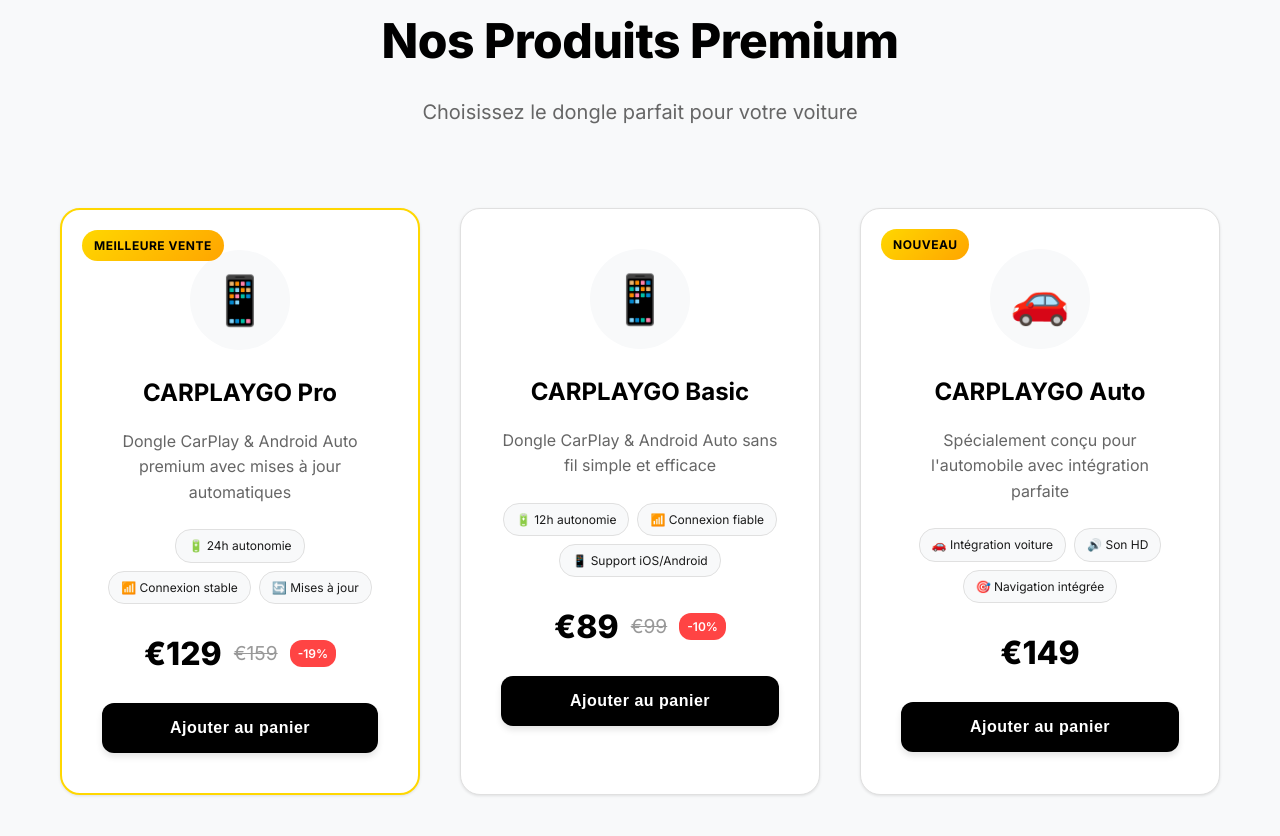
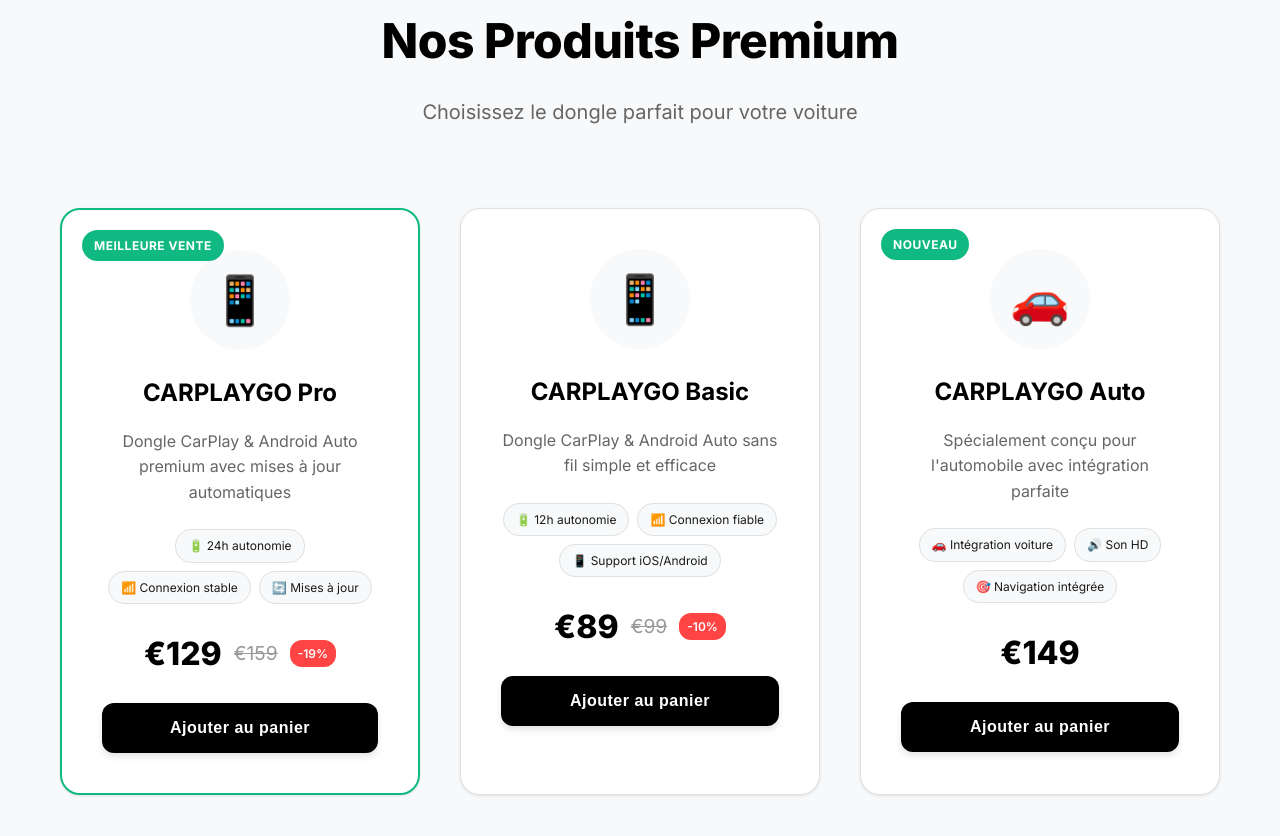
Before and after one commit to kaninuinfo-glitch/carplaygo74, a website: page index.html in a window 1280 px wide. Shown: the part 951-1787 px from the top of the page. Drawn offline with Linux system fonts and the light colour scheme.

Commit message:
Change badges to #10B981 green

```diff
--- a/index.html
+++ b/index.html
@@ -184,7 +184,7 @@
             <div class="products-grid">
                 <!-- Product 1 -->
                 <div class="product-card featured">
-                    <div class="product-badge">Meilleure vente</div>
+                    <div class="product-badge" style="background: var(--accent-green); color: white;">MEILLEURE VENTE</div>
                     <div class="product-image">
                         <div class="product-icon">📱</div>
                     </div>
@@ -225,7 +225,7 @@
 
                 <!-- Product 3 -->
                 <div class="product-card">
-                    <div class="product-badge">Nouveau</div>
+                    <div class="product-badge" style="background: var(--accent-green); color: white;">NOUVEAU</div>
                     <div class="product-image">
                         <div class="product-icon">🚗</div>
                     </div>
--- a/styles.css
+++ b/styles.css
@@ -500,7 +500,7 @@ body {
 }
 
 .product-card.featured {
-    border: 2px solid var(--accent-gold);
+    border: 2px solid var(--accent-green);
     transform: scale(1.05);
 }
 
@@ -508,8 +508,8 @@ body {
     position: absolute;
     top: 20px;
     left: 20px;
-    background: var(--gradient-gold);
-    color: var(--primary-black);
+    background: var(--accent-green);
+    color: white;
     padding: 6px 12px;
     border-radius: 20px;
     font-size: 12px;
```
